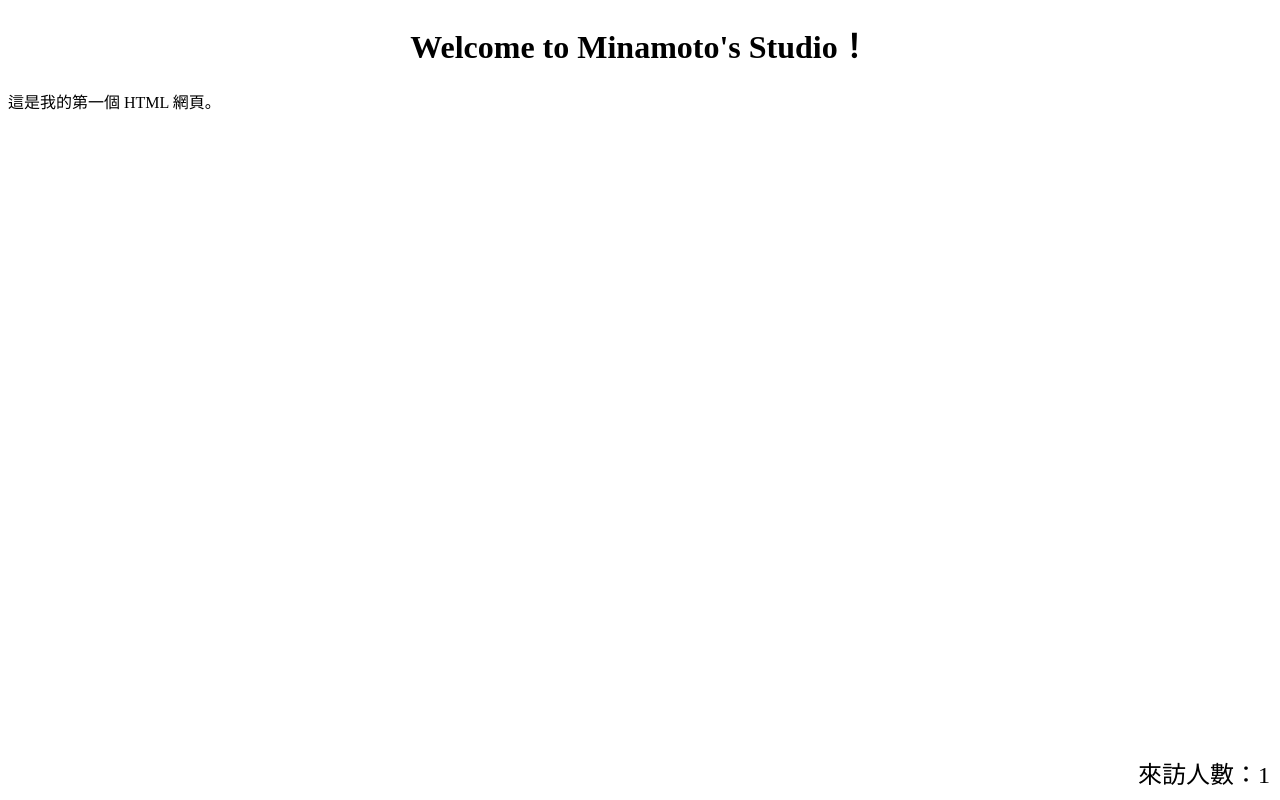
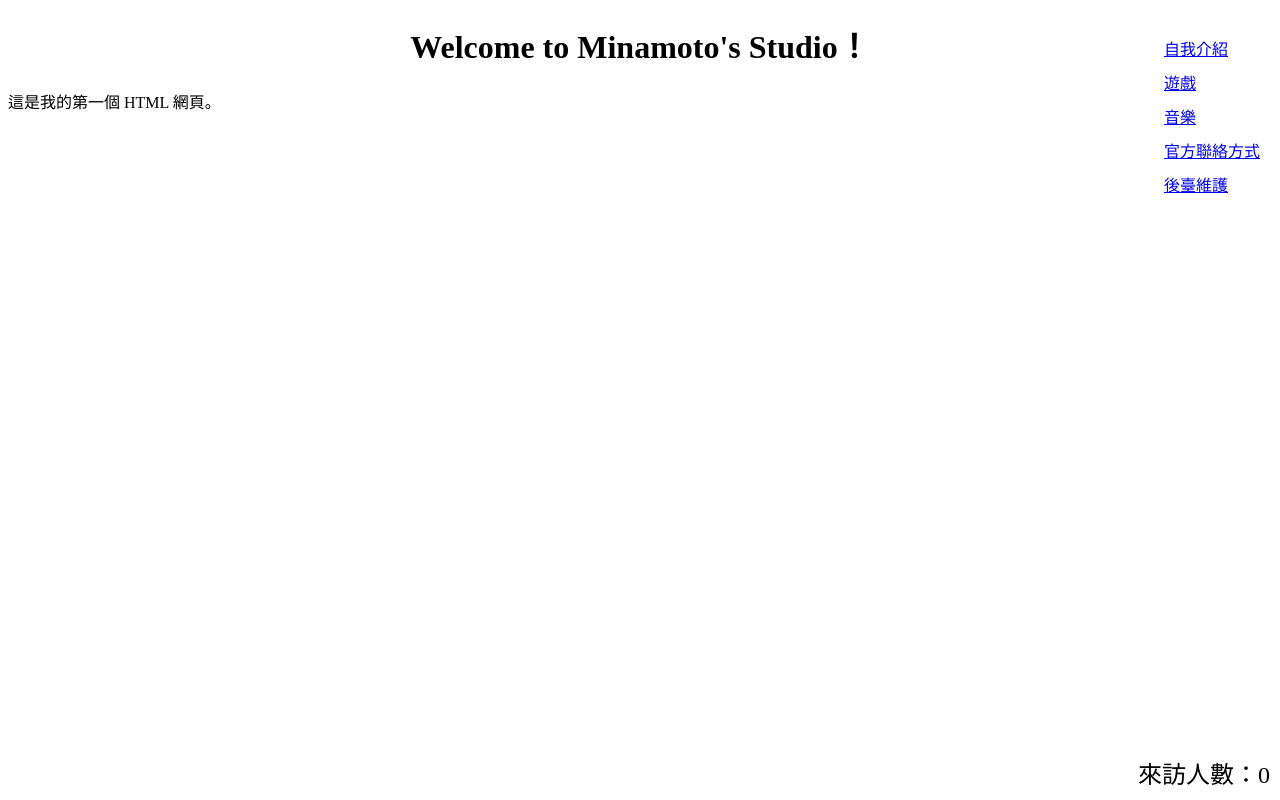
Before and after one commit to okazakigen/okazakigen.github.io, a plain HTML site: page index.html in a window 1280 px wide. Drawn offline with Linux system fonts and the light colour scheme; no server answers.

Commit message:
Update4 index.html
網頁的右邊加入一些選單由上往下為【自我介紹】、【遊戲】、【音樂】、【官方聯絡方式】、還有【後臺維護

```diff
--- a/index.html
+++ b/index.html
@@ -16,6 +16,23 @@
             text-align: center;
             font-weight: bold;
         }
+
+        /* 添加選單樣式 */
+        #menu {
+            position: fixed;
+            top: 20px;
+            right: 20px;
+        }
+
+        /* 選單項目樣式 */
+        #menu ul {
+            list-style-type: none;
+            padding: 0;
+        }
+
+        #menu ul li {
+            margin-bottom: 10px;
+        }
     </style>
 </head>
 <body>
@@ -25,17 +42,16 @@
     <!-- 顯示來訪人數的元素 -->
     <div id="visitor-count">來訪人數：0</div>
 
-    <script>
-        // 使用JavaScript更新來訪人數
-        let visitorCount = 0;
-
-        // 這只是一個示例，實際上你需要從後端服務獲取來訪人數
-        // 在這個示例中，我們假設每次刷新頁面時來訪人數增加1
-        visitorCount += 1;
-
-        // 將來訪人數更新到HTML元素中
-        document.getElementById("visitor-count").textContent = "來訪人數：" + visitorCount;
-    </script>
+    <!-- 選單 -->
+    <div id="menu">
+        <ul>
+            <li><a href="#self-introduction">自我介紹</a></li>
+            <li><a href="#games">遊戲</a></li>
+            <li><a href="#music">音樂</a></li>
+            <li><a href="#contact">官方聯絡方式</a></li>
+            <li><a href="#admin">後臺維護</a></li>
+        </ul>
+    </div>
 
     <!-- Python代碼 -->
     <script>
```
